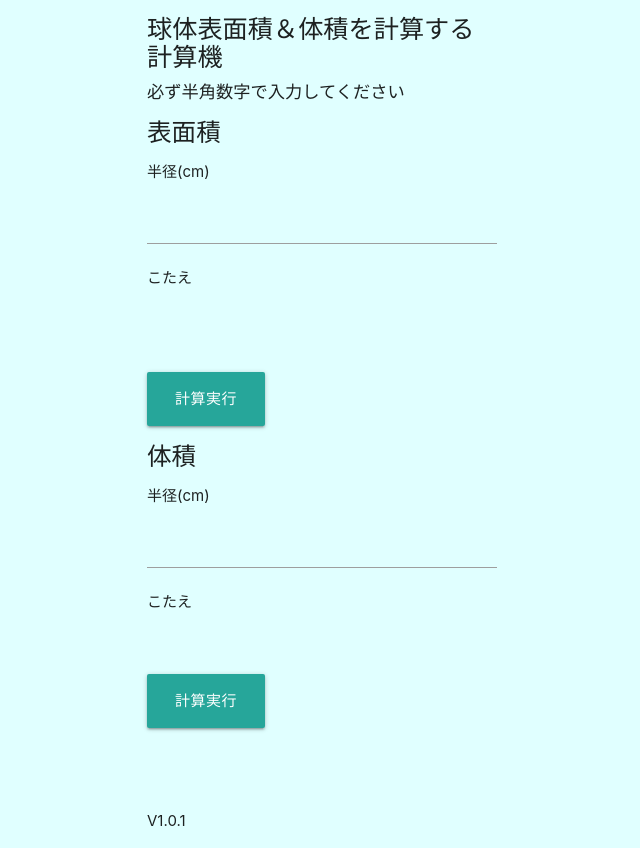
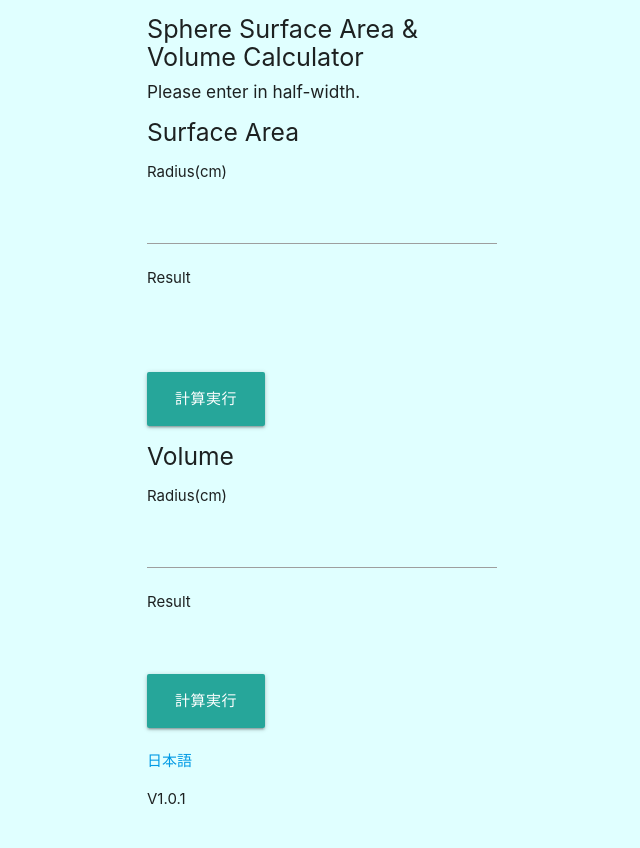
Before and after one commit to koucyan-iruka/sphere-areavolume-calc, a plain HTML site: page index-en.html in a window 1280 px wide. Shown: the whole page, without its empty margins (318-958 px from the left). After the commit the page ends 825 px from the top, so only its background shows below. Drawn offline with nearby package versions, Linux system fonts and the light colour scheme.

Commit message:
add english site

```diff
--- a/index-en.html
+++ b/index-en.html
@@ -2,7 +2,7 @@
 <html>
   <head>
     <meta charset="utf-8">
-    <title>球体表面積&体積計算機</title>
+    <title>Sphere Area & Volume Calculator</title>
     <link rel="stylesheet" href="materialize.css">
     <meta name="viewport" content="width=device-width,inital-scale">
     <link rel="icon" href="favicon.png">
@@ -14,14 +14,14 @@
         }
   </script>
   <body style="background-color: #e0ffff">
-  	<div style="width: 350px;margin: auto;">
-      <h5 class="flow-text">球体表面積＆体積を計算する計算機</h5>
-      <h6>必ず半角数字で入力してください</h6>
-     <h5>表面積</h5>
-     <p>半径(cm)</p>
+    <div style="width: 350px;margin: auto;">
+      <h5 class="flow-text">Sphere Surface Area & Volume Calculator</h5>
+      <h6>Please enter in half-width.</h6>
+    <h5>Surface Area</h5>
+    <p>Radius(cm)</p>
       <form  method="get" name="input">
       <input type="number"  id="hankei" name="x" size="10" value="">
-    <p>こたえ</p>
+    <p>Result</p>
       <output type="text" id="ans" name="answer" size="10" value="0">
       </output>
       <br>
@@ -34,11 +34,11 @@
         input2.ans2.value = (4 * Math.pow (input2.hankei2.value,3)/3)+" πcm3";
         }
   </script>
-     <h5>体積</h5>
-     <p>半径(cm)</p>
+    <h5>Volume</h5>
+    <p>Radius(cm)</p>
       <form  method="get" name="input2">
       <input type="number"  id="hankei2" name="x2" size="10" value="">
-    <p>こたえ</p>
+    <p>Result</p>
       <output type="text" id="ans2" name="answer2" size="10" value="0">
       </output>
       <br>
@@ -47,7 +47,7 @@
     </form>
     <script src="https://ajax.googleapis.com/ajax/libs/jquery/3.6.0/jquery.min.js"></script>
     <br>
-    <br>
+    <a href="index.html">日本語</a>
     <br>
       <p>V1.0.1</p>
     </div>
```
Also changed, not shown: index.html (+6 -6 lines).
